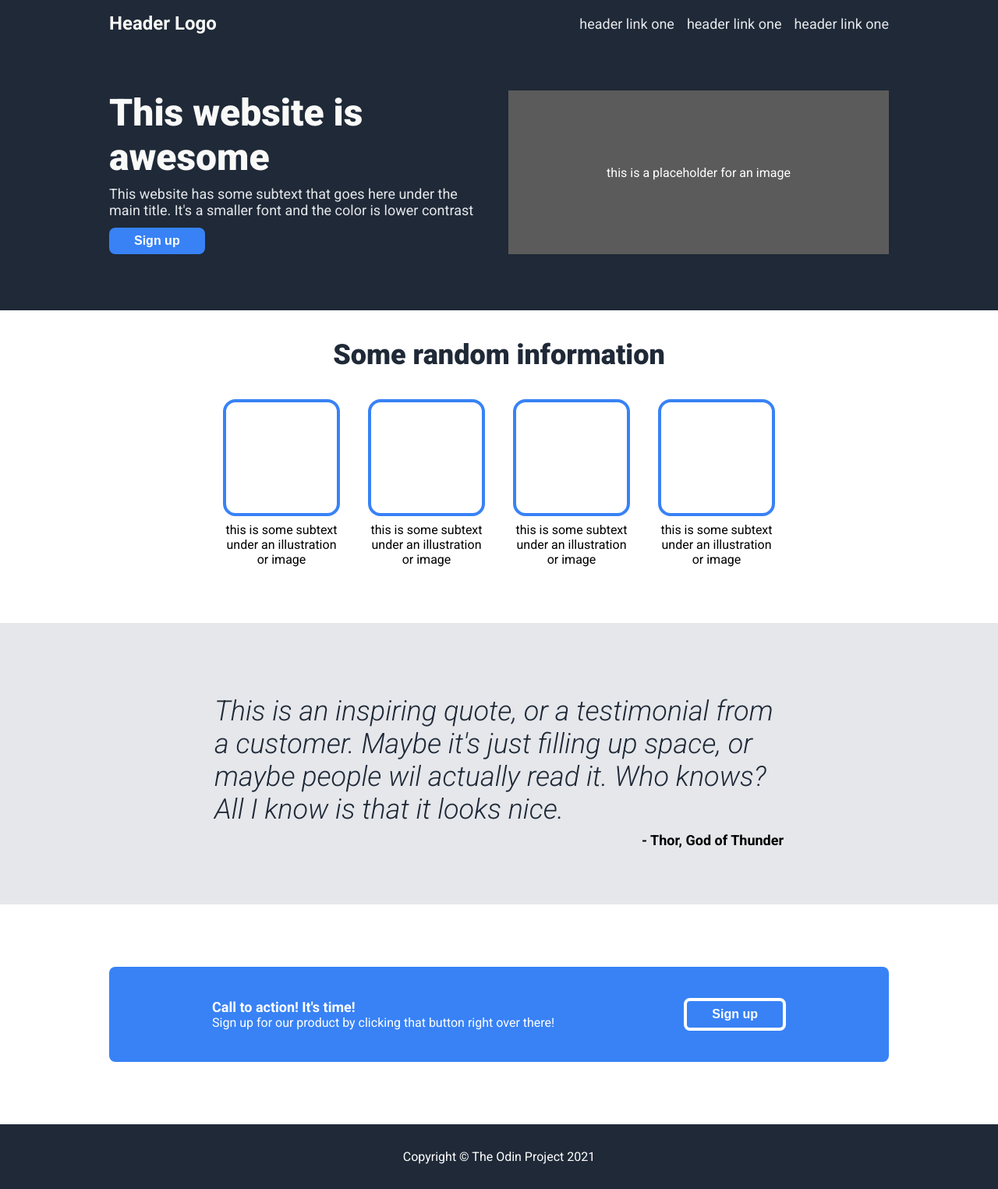
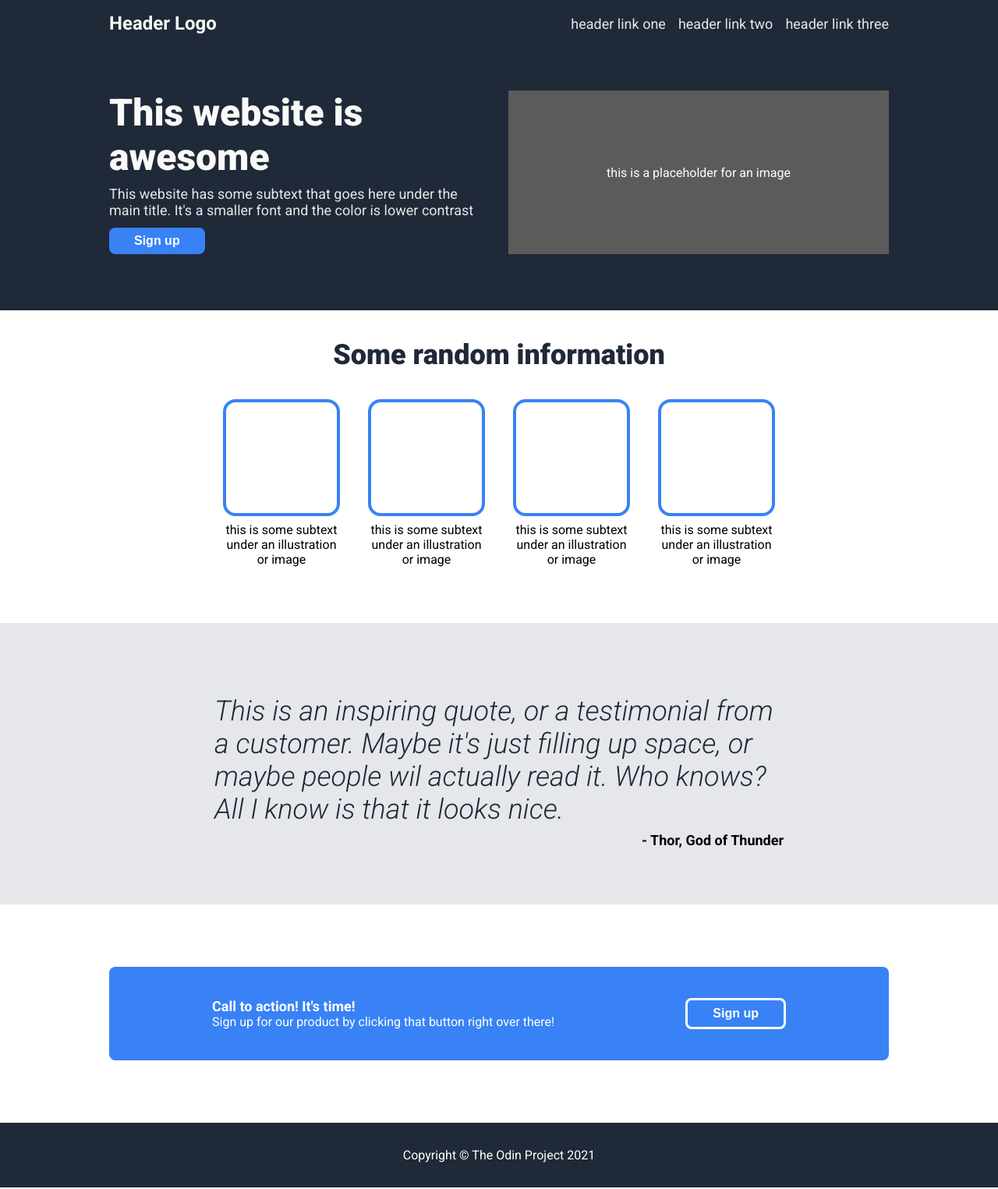
Before and after one commit to Dev-Wasp/odin-landing-page, a plain HTML site: page index.html in a window 1280 px wide. Shown: the whole page at 78% size. Drawn offline with Linux system fonts and the light colour scheme.

Commit message:
Add small css fix
Remove redundant lines in css
Fix link text in html

```diff
--- a/index.html
+++ b/index.html
@@ -13,8 +13,8 @@
       <p class="logo">Header Logo</p>
       <ul class="nav-links">
         <li><a href="/">header link one</a></li>
-        <li><a href="/">header link one</a></li>
-        <li><a href="/">header link one</a></li>
+        <li><a href="/">header link two</a></li>
+        <li><a href="/">header link three</a></li>
       </ul>
     </div>
     <div class="hero">
--- a/style.css
+++ b/style.css
@@ -122,8 +122,6 @@ button {
 }
 
 .card .placeholder {
-  box-sizing: border-box;
-
   width: 150px;
   height: 150px;
 
@@ -199,9 +197,7 @@ button {
 }
 
 .cta button {
-  box-sizing: border-box;
-
-  border: 4px solid #FFF;
+  border: 3px solid #FFF;
 }
 
 /* FOOTER */
```
